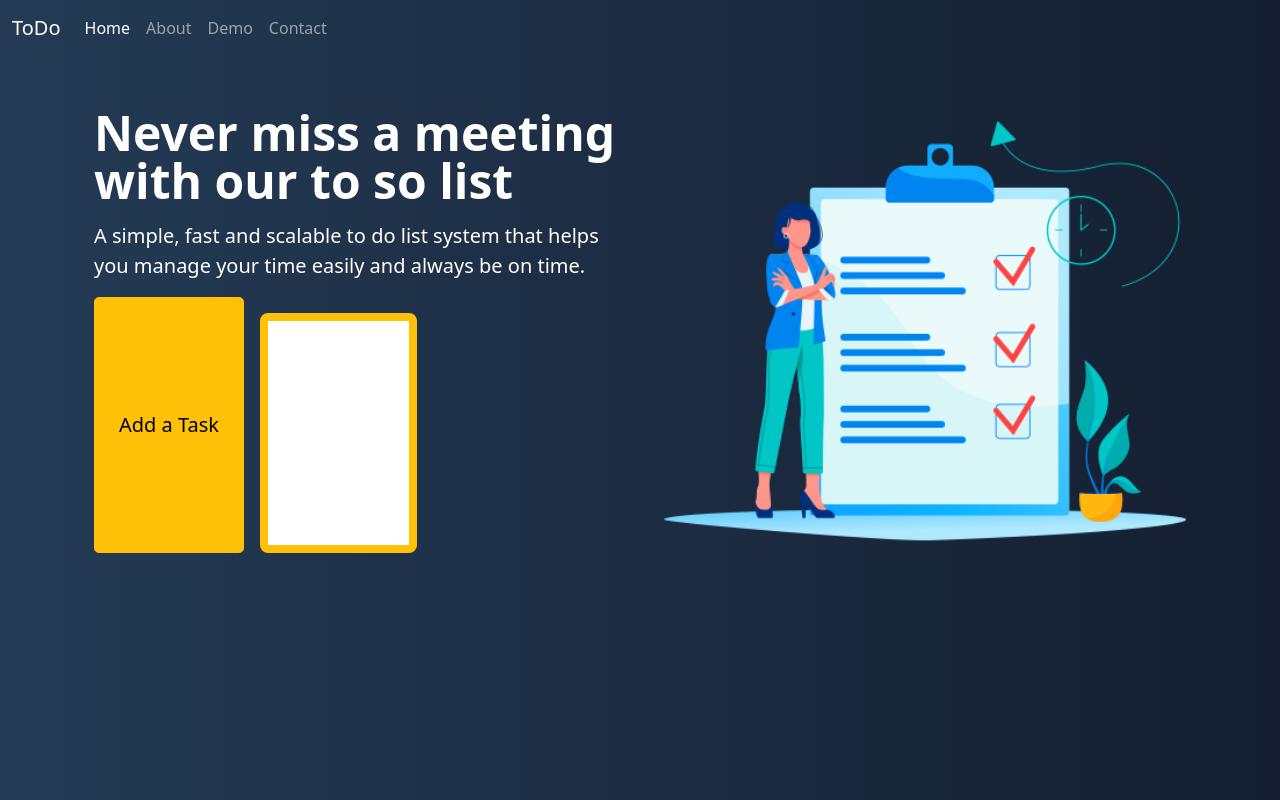
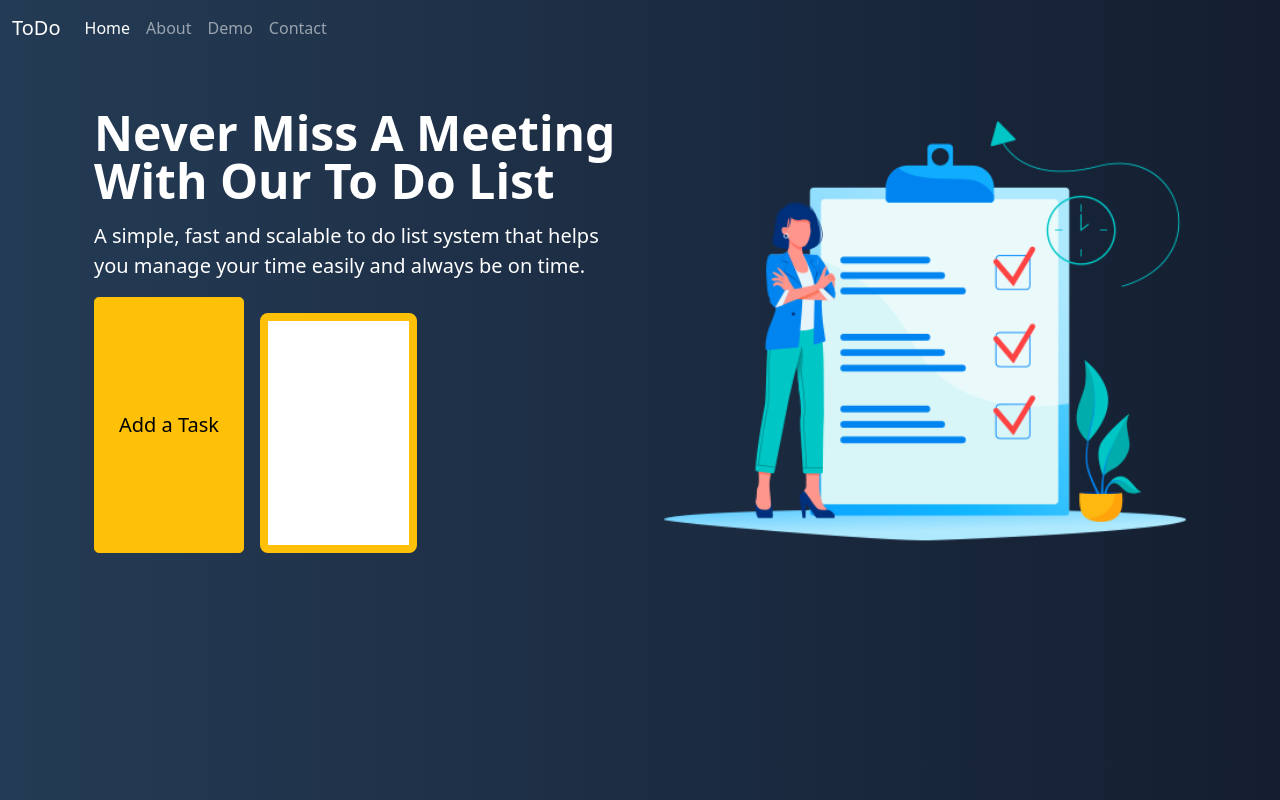
Before and after one commit to Bryan-Ayers/FirstProject, a plain HTML site: page Index.html in a window 1280 px wide. Drawn offline with nearby package versions, Linux system fonts and the light colour scheme.

Commit message:
Fixed some typos

```diff
--- a/Index.html
+++ b/Index.html
@@ -2,7 +2,7 @@
 <html lang="en">
 
 <head>
-    <title>First Project</title>
+    <title>First Project v2</title>
     <!-- Required meta tags -->
     <meta charset="utf-8">
     <meta name="viewport" content="width=device-width, initial-scale=1, shrink-to-fit=no">
@@ -50,7 +50,7 @@
                         loading="lazy">
                 </div>
                 <div class="col-lg-6">
-                    <h1 class="display-5 fw-bold lh-1 mb-3">Never miss a meeting with our to so list</h1>
+                    <h1 class="display-5 fw-bold lh-1 mb-3">Never Miss A Meeting With Our To Do List</h1>
                     <p class="lead">A simple, fast and scalable to do list system that helps you manage your time easily and always be on time.
                     </p>
                     <div class="d-grid gap-2 d-md-flex justify-content-md-start">
```
